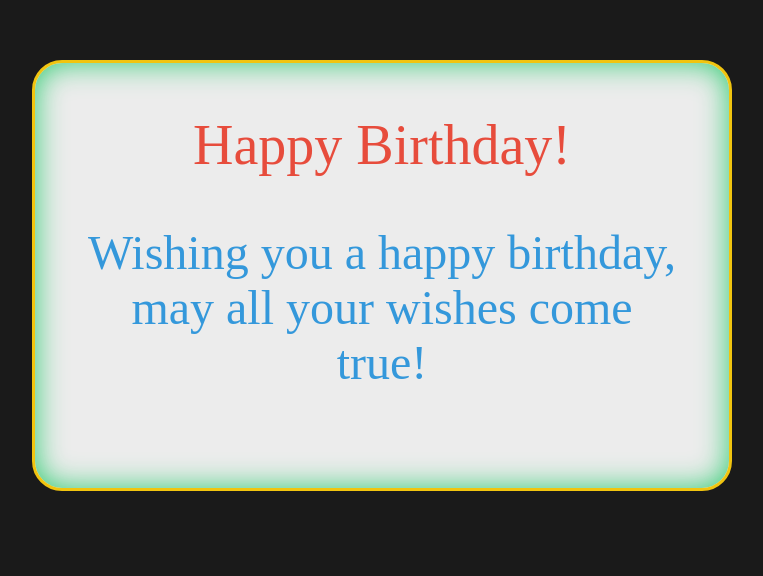
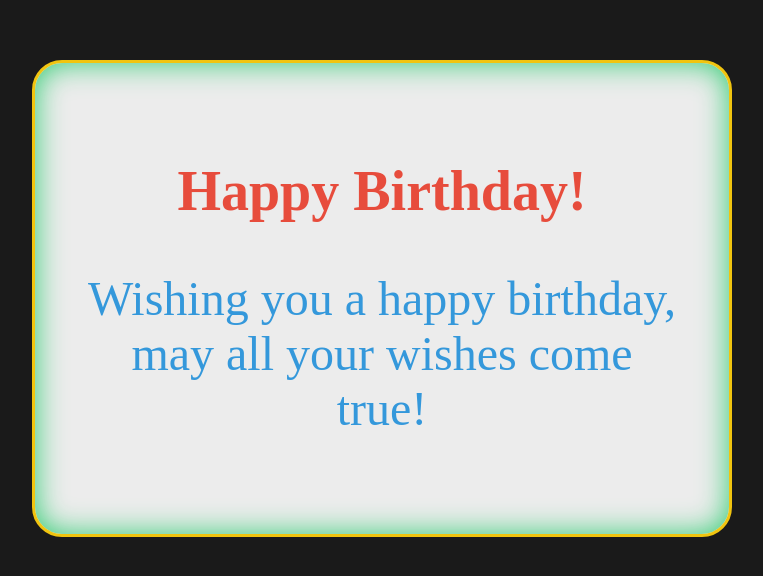
Before and after one commit to evyatarevi/frontend-bootcamp-exercise, a plain HTML site: page html-css/7.3_navbar&greeting_card/1_Greeting_Card/index.html in a window 1280 px wide. Shown: the part 140-716 px from the top of the page, without its empty margins (258-1021 px from the left). Drawn offline with Linux system fonts and the light colour scheme.

Commit message:
fixed h1 in header

```diff
--- a/html-css/7.3_navbar&greeting_card/index.html
+++ b/html-css/7.3_navbar&greeting_card/1_Greeting_Card/index.html
@@ -8,7 +8,9 @@
 </head>
 <body>
     <article class="greeting-card">
-        <header>Happy Birthday!</header>
+        <header>
+            <h1>Happy Birthday!</h1>
+        </header>
         <p>Wishing you a happy birthday, may all your wishes come true!</p>
     </article>
 </body>
--- a/html-css/7.3_navbar&greeting_card/style.css
+++ b/html-css/7.3_navbar&greeting_card/1_Greeting_Card/style.css
@@ -17,7 +17,7 @@ body{
     box-shadow: 0px 0px 30px inset #2ecc71;
 }
 
-header{
+h1{
     font-size: 56px;
     color: #e74c3c;
 }
```
